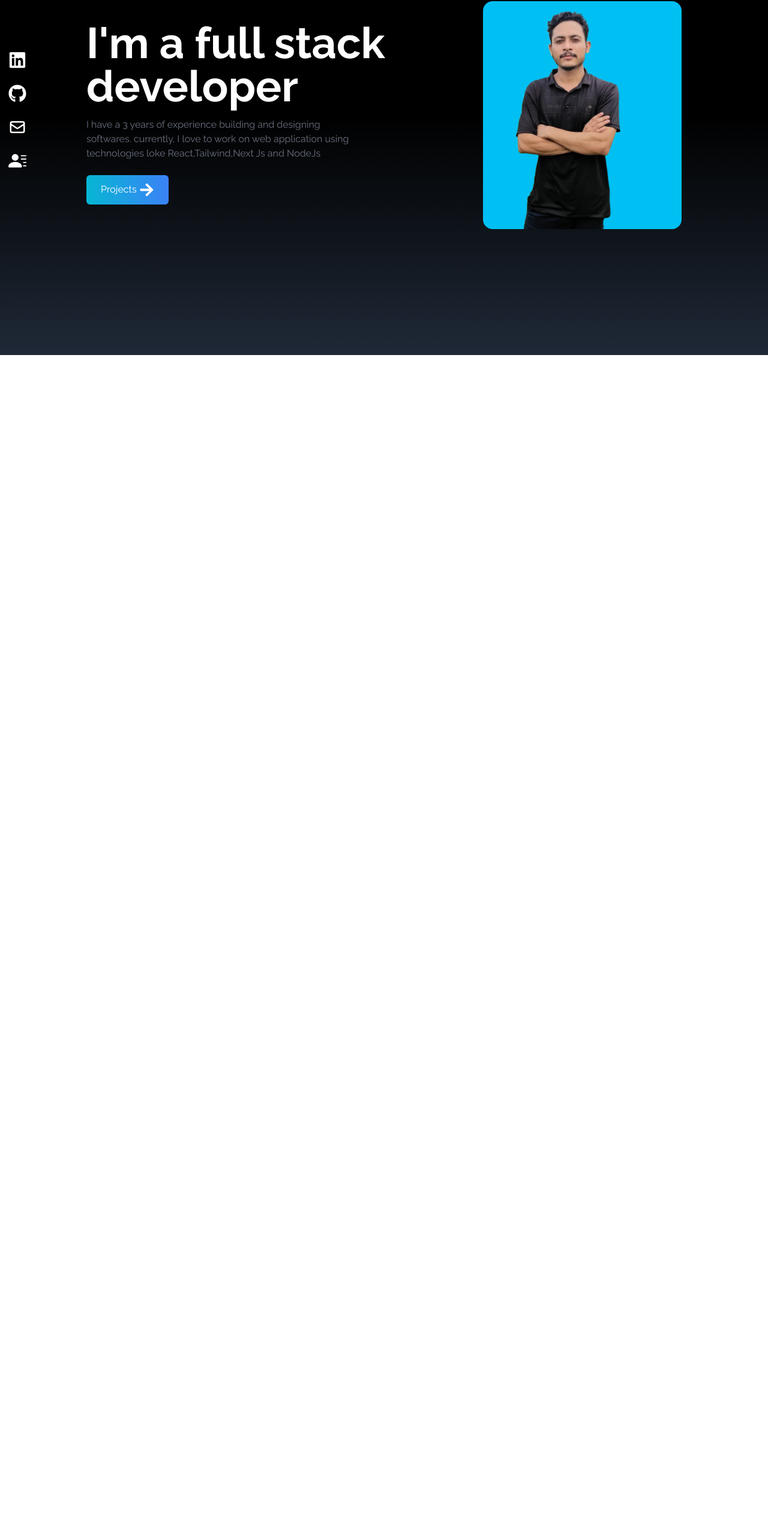
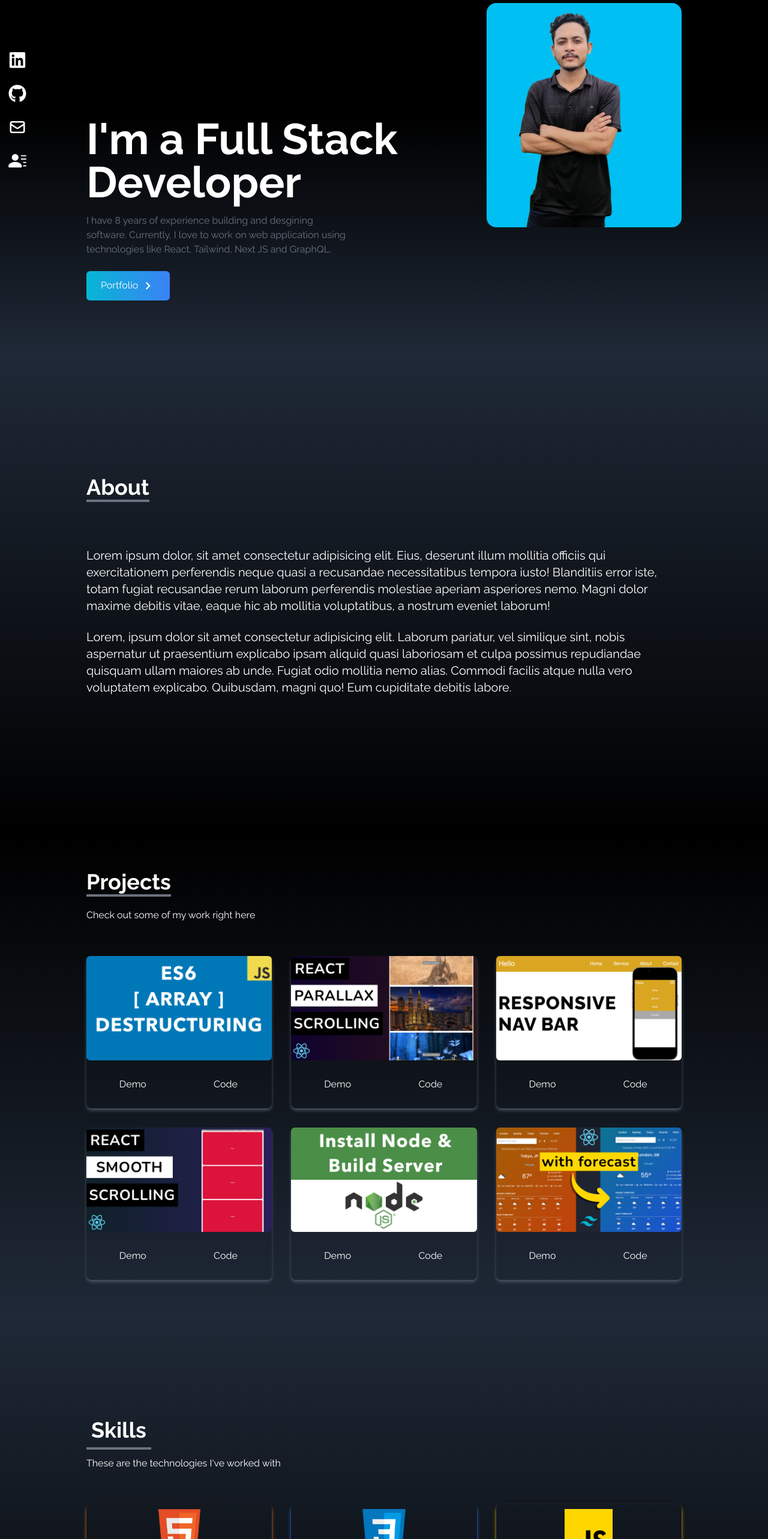
Before and after one commit to antim001/portfolio, a React (Vite) app: page / in a window 1280 px wide. Shown: the part 208-2774 px from the top of the page at 60% size. Before the commit the page ends 800 px from the top, so only its background shows below. Built offline with nearby package versions, Linux system fonts and the light colour scheme.

Commit message:
components are added

```diff
--- a/package.json
+++ b/package.json
@@ -16,6 +16,7 @@
     "react-dom": "^18.2.0",
     "react-icons": "^5.0.1",
     "react-router-dom": "^6.22.2",
+    "react-scroll": "^1.9.0",
     "sort-by": "^1.2.0"
   },
   "devDependencies": {
--- a/src/App.jsx
+++ b/src/App.jsx
@@ -3,6 +3,10 @@ import './App.css'
 import Navbar from './components/Navbar';
 import Home from './components/Home';
 import SocialLinks from './components/SocialLinks';
+import About from './components/About';
+import Projects from './components/Projects';
+import Skills from './components/Skills';
+import Contact from './components/Contact';
 
 function App() {
 
@@ -11,7 +15,12 @@ function App() {
     <>
     <Navbar></Navbar>
     <Home></Home>
-    <SocialLinks></SocialLinks>
+
+   <About></About>
+   <Projects></Projects>
+   <Skills></Skills>
+   <Contact></Contact>
+   <SocialLinks></SocialLinks>
     </>
   )
 }
--- /dev/null
+++ b/src/components/About.jsx
@@ -0,0 +1,41 @@
+import React from "react";
+
+const About = () => {
+  return (
+    <div
+      name="about"
+      className="w-full h-screen bg-gradient-to-b from-gray-800 to-black text-white"
+    >
+      <div className="max-w-screen-lg p-4 mx-auto flex flex-col justify-center w-full h-full">
+        <div className="mt-70 pb-8">
+          <p className="text-4xl font-bold inline border-b-4 border-gray-500">
+            About
+          </p>
+          <p className="text-xl mt-20">
+          Lorem ipsum dolor, sit amet consectetur adipisicing elit. Eius,
+          deserunt illum mollitia officiis qui exercitationem perferendis neque
+          quasi a recusandae necessitatibus tempora iusto! Blanditiis error
+          iste, totam fugiat recusandae rerum laborum perferendis molestiae
+          aperiam asperiores nemo. Magni dolor maxime debitis vitae, eaque hic
+          ab mollitia voluptatibus, a nostrum eveniet laborum!
+        </p>
+
+        <br />
+
+        <p className="text-xl">
+          Lorem, ipsum dolor sit amet consectetur adipisicing elit. Laborum
+          pariatur, vel similique sint, nobis aspernatur ut praesentium
+          explicabo ipsam aliquid quasi laboriosam et culpa possimus repudiandae
+          quisquam ullam maiores ab unde. Fugiat odio mollitia nemo alias.
+          Commodi facilis atque nulla vero voluptatem explicabo. Quibusdam,
+          magni quo! Eum cupiditate debitis labore.
+        </p>
+        </div>
+
+
+      </div>
+    </div>
+  );
+};
+
+export default About;
--- /dev/null
+++ b/src/components/Contact.jsx
@@ -0,0 +1,52 @@
+
+
+const Contact = () => {
+  return (
+    <div
+      name="contact"
+      className="w-full h-screen bg-gradient-to-b from-black to-gray-800 p-4 text-white"
+    >
+      <div className="flex flex-col p-4 justify-center max-w-screen-lg mx-auto h-full">
+        <div className="mt-80 pb-8">
+          <p className="text-4xl font-bold inline border-b-4 border-gray-500">
+            Contact
+          </p>
+          <p className="py-6">Submit the form below to get in touch with me</p>
+        </div>
+
+        <div className=" flex justify-center items-center">
+          <form
+            action="https://getform.io/f/lbkolnjb"
+            method="POST"
+            className=" flex flex-col w-full md:w-1/2"
+          >
+            <input
+              type="text"
+              name="name"
+              placeholder="Enter your name"
+              className="p-2 bg-transparent border-2 rounded-md text-white focus:outline-none"
+            />
+            <input
+              type="text"
+              name="email"
+              placeholder="Enter your email"
+              className="my-4 p-2 bg-transparent border-2 rounded-md text-white focus:outline-none"
+            />
+            <textarea
+              name="message"
+              placeholder="Enter your message"
+              rows="10"
+              className="p-2 bg-transparent border-2 rounded-md text-white focus:outline-none"
+            ></textarea>
+
+            <button className="text-white bg-gradient-to-b from-cyan-500 to-blue-500 px-6 py-3 my-8 mx-auto flex items-center rounded-md hover:scale-110 duration-300">
+              Let's talk
+            </button>
+          </form>
+        </div>
+      </div>
+    </div>
+  );
+};
+
+export default Contact;
--- a/src/components/Home.jsx
+++ b/src/components/Home.jsx
@@ -1,27 +1,46 @@
-import React from 'react';
-import HeroImage from '../assets/heroImage.png'
-import { FaArrowRight } from "react-icons/fa";
+import React from "react";
+import HeroImage from "../assets/heroImage.png";
+import { MdOutlineKeyboardArrowRight } from "react-icons/md";
+import { Link } from "react-scroll";
+
 const Home = () => {
   return (
-        <div name="home" className='h-screen w-full bg-gradient-to-b from-black via-black to-gray-800 text-white'>
-            <div className='max-w-screen-lg mx-auto flex flex-col items-center justify-center h-full px-4 md:flex-row'>
-                <div className="flex flex-col justify-center h-full">
-                    <h2 className='text-4xl sm:text-7xl font-bold text-white'>
-                        I'm a full stack developer
+    <div
+      name="home"
+      className=" h-screen w-full bg-gradient-to-b from-black via-black to-gray-800"
+    >
+      <div className=" max-w-screen-lg mx-auto flex flex-col items-center justify-center h-full px-4 md:flex-row">
+        <div className=" mt-80 flex flex-col justify-center h-full">
+          <h2 className="text-4xl sm:text-7xl font-bold text-white">
+            I'm a Full Stack Developer
           </h2>
-                    <p className='text-gray-500 py-4 max-w-md'>
-                        I have a 3 years of experience building and designing softwares.
-                        currently, I love to work on web application using technologies loke React,Tailwind,Next Js and NodeJs
+          <p className="text-gray-500 py-4 max-w-md">
+            I have 8 years of experience building and desgining software.
+            Currently, I love to work on web application using technologies like
+            React, Tailwind, Next JS and GraphQL.
           </p>
+
           <div>
-                        <button className='group text-white w-fit px-6 py-3 my-2 flex items-center rounded-md bg-gradient-to-r from-cyan-500 to-blue-500 cursor-pointer '>
-                            Projects
-                            <span className='group-hover:rotate-90  duration-300'><FaArrowRight size={25} className='ml-1'></FaArrowRight></span>
-                        </button>
+            <Link
+              to="projects"
+              smooth
+              duration={500}
+              className="group text-white w-fit px-6 py-3 my-2 flex items-center rounded-md bg-gradient-to-r from-cyan-500 to-blue-500 cursor-pointer"
+            >
+              Portfolio
+              <span className="group-hover:rotate-90 duration-300">
+                <MdOutlineKeyboardArrowRight size={25} className="ml-1" />
+              </span>
+            </Link>
           </div>
         </div>
+
         <div>
-                    <img src={HeroImage} alt="profile" className="rounded-2xl mx-auto w-2/3 md:w-full"/>
+          <img
+            src={HeroImage}
+            alt="my profile"
+            className="rounded-2xl mx-auto w-2/3 md:w-full"
+          />
         </div>
       </div>
     </div>
--- a/src/components/Navbar.jsx
+++ b/src/components/Navbar.jsx
@@ -1,67 +1,80 @@
-import {FaBars,FaTimes} from "react-icons/fa";
-import {useState} from 'react';
-const Navbar = () => {
-    const [nav,setNav]= useState(false);
-    const links=[
+import React, { useState } from "react";
+import { FaBars, FaTimes } from "react-icons/fa";
+import { Link } from "react-scroll";
+
+const NavBar = () => {
+  const [nav, setNav] = useState(false);
+
+  const links = [
     {
-            id:1,
-            link:'home'
+      id: 1,
+      link: "home",
     },
     {
-            id:2,
-            link:'About'
+      id: 2,
+      link: "about",
     },
     {
-            id:3,
-            link:'projects'
+      id: 3,
+      link: "projects",
     },
     {
-            id:4,
-            link:'Experience'
+      id: 4,
+      link: "skills",
     },
     {
-            id:5,
-            link:'contact'
+      id: 5,
+      link: "contact",
     },
-    ]
+  ];
+
   return (
-        <div className='flex justify-between items-center w-full h-20 px-4  text-white bg-black fixed'>
+    <div className="flex justify-between items-center w-full h-20 px-4 text-white bg-black fixed">
       <div>
- <h1 className='text-5xl font-signature ml-2'>Antim</h1>
+        <h1 className="text-5xl font-signature ml-2">Antim</h1>
       </div>
-           <ul className='hidden md:flex'>
-     {
-        links.map(({id,link})=>(
-            <li key={id}
-            className='px-4 cursor-pointer capitalize font-medium text-gray-500 hover:scale-105 duration-200'
 
+      <ul className="hidden md:flex">
+        {links.map(({ id, link }) => (
+          <li
+            key={id}
+            className="px-4 cursor-pointer capitalize font-medium text-gray-500 hover:scale-105 duration-200"
+          >
+            <Link to={link} smooth duration={500}>
+              {link}
+            </Link>
+          </li>
+        ))}
+      </ul>
+
+      <div
+        onClick={() => setNav(!nav)}
+        className="cursor-pointer pr-4 z-10 text-gray-500 md:hidden"
+      >
+        {nav ? <FaTimes size={30} /> : <FaBars size={30} />}
+      </div>
+
+      {nav && (
+        <ul className="flex flex-col justify-center items-center absolute top-0 left-0 w-full h-screen bg-gradient-to-b from-black to-gray-800 text-gray-500">
+          {links.map(({ id, link }) => (
+            <li
+              key={id}
+              className="px-4 cursor-pointer capitalize py-6 text-4xl"
+            >
+              <Link
+                onClick={() => setNav(!nav)}
+                to={link}
+                smooth
+                duration={500}
               >
                 {link}
-
+              </Link>
             </li>
-        ))
-     }
+          ))}
         </ul>
-           <div onClick={()=>setNav(!nav)}  className='cursor-pointer pr-4 z-10 text-gray-500 md:hidden'>
-           {nav? <FaTimes size={30}></FaTimes> :<FaBars size={30}></FaBars>}
-
-           </div>
-           {nav &&( <ul className='flex flex-col justify-center items-center absolute top-0 left-0 w-full h-screen bg-gradient-to-b from-black to-gray-800 text-gray-500' >
-           {
-        links.map(({id,link})=>(
-            <li key={id}
-            className='px-4 cursor-pointer capitalize py-6 text-4xl'
-
-            >
-                {link}
-
-            </li>
-        ))
-     }
-           </ul> )}
-
+      )}
     </div>
   );
 };
 
-export default Navbar;
+export default NavBar;
--- /dev/null
+++ b/src/components/Projects.jsx
@@ -0,0 +1,74 @@
+
+import arrayDestruct from "../assets/portfolio/arrayDestruct.jpg";
+import installNode from "../assets/portfolio/installNode.jpg";
+import navbar from "../assets/portfolio/navbar.jpg";
+import reactParallax from "../assets/portfolio/reactParallax.jpg";
+import reactSmooth from "../assets/portfolio/reactSmooth.jpg";
+import reactWeather from "../assets/portfolio/reactWeather.jpg";
+
+const Projects = () => {
+  const portfolios = [
+    {
+      id: 1,
+      src: arrayDestruct,
+    },
+    {
+      id: 2,
+      src: reactParallax,
+    },
+    {
+      id: 3,
+      src: navbar,
+    },
+    {
+      id: 4,
+      src: reactSmooth,
+    },
+    {
+      id: 5,
+      src: installNode,
+    },
+    {
+      id: 6,
+      src: reactWeather,
+    },
+  ];
+
+  return (
+    <div
+      name="projects"
+      className="bg-gradient-to-b from-black to-gray-800 w-full text-white md:h-screen"
+    >
+      <div className="max-w-screen-lg p-4 mx-auto flex flex-col justify-center w-full h-full">
+        <div className="pb-8">
+          <p className="text-4xl font-bold inline border-b-4 border-gray-500">
+         Projects
+          </p>
+          <p className="py-6">Check out some of my work right here</p>
+        </div>
+
+        <div className="grid sm:grid-cols-2 md:grid-cols-3 gap-8 px-12 sm:px-0">
+          {portfolios.map(({ id, src }) => (
+            <div key={id} className="shadow-md shadow-gray-600 rounded-lg">
+              <img
+                src={src}
+                alt=""
+                className="rounded-md duration-200 hover:scale-105"
+              />
+              <div className="flex items-center justify-center">
+                <button className="w-1/2 px-6 py-3 m-4 duration-200 hover:scale-105">
+                  Demo
+                </button>
+                <button className="w-1/2 px-6 py-3 m-4 duration-200 hover:scale-105">
+                  Code
+                </button>
+              </div>
+            </div>
+          ))}
+        </div>
+      </div>
+    </div>
+  );
+};
+
+export default Projects;
--- /dev/null
+++ b/src/components/Skills.jsx
@@ -0,0 +1,93 @@
+
+
+import html from "../assets/html.png";
+import css from "../assets/css.png";
+import javascript from "../assets/javascript.png";
+import reactImage from "../assets/react.png";
+import nextjs from "../assets/nextjs.png";
+import graphql from "../assets/graphql.png";
+import github from "../assets/github.png";
+import tailwind from "../assets/tailwind.png";
+
+const Skills = () => {
+  const techs = [
+    {
+      id: 1,
+      src: html,
+      title: "HTML",
+      style: "shadow-orange-500",
+    },
+    {
+      id: 2,
+      src: css,
+      title: "CSS",
+      style: "shadow-blue-500",
+    },
+    {
+      id: 3,
+      src: javascript,
+      title: "JavaScript",
+      style: "shadow-yellow-500",
+    },
+    {
+      id: 4,
+      src: reactImage,
+      title: "React",
+      style: "shadow-blue-600",
+    },
+    {
+      id: 5,
+      src: tailwind,
+      title: "Tailwind",
+      style: "shadow-sky-400",
+    },
+    {
+      id: 6,
+      src: nextjs,
+      title: "Next JS",
+      style: "shadow-white",
+    },
+    {
+      id: 7,
+      src: graphql,
+      title: "GraphQL",
+      style: "shadow-pink-400",
+    },
+    {
+      id: 8,
+      src: github,
+      title: "GitHub",
+      style: "shadow-gray-400",
+    },
+  ];
+
+  return (
+    <div
+      name="skills"
+      className="bg-gradient-to-b from-gray-800 to-black w-full h-screen"
+    >
+      <div className="max-w-screen-lg mx-auto p-4 flex flex-col justify-center w-full h-full text-white">
+        <div className='mt-48'>
+          <p className="text-4xl font-bold border-b-4 border-gray-500 p-2 inline">
+           Skills
+          </p>
+          <p className="py-6">These are the technologies I've worked with</p>
+        </div>
+
+        <div className="w-full grid grid-cols-2 sm:grid-cols-3 gap-8 text-center py-8 px-12 sm:px-0">
+          {techs.map(({ id, src, title, style }) => (
+            <div
+              key={id}
+              className={`shadow-md hover:scale-105 duration-500 py-2 rounded-lg ${style}`}
+            >
+              <img src={src} alt="" className="w-20 mx-auto" />
+              <p className="mt-4">{title}</p>
+            </div>
+          ))}
+        </div>
+      </div>
+    </div>
+  );
+};
+
+export default Skills;
```
Also changed, not shown: 1 other file (tests, documents, lock files or other folders). Lines whose indentation alone changed are shown as unchanged.
